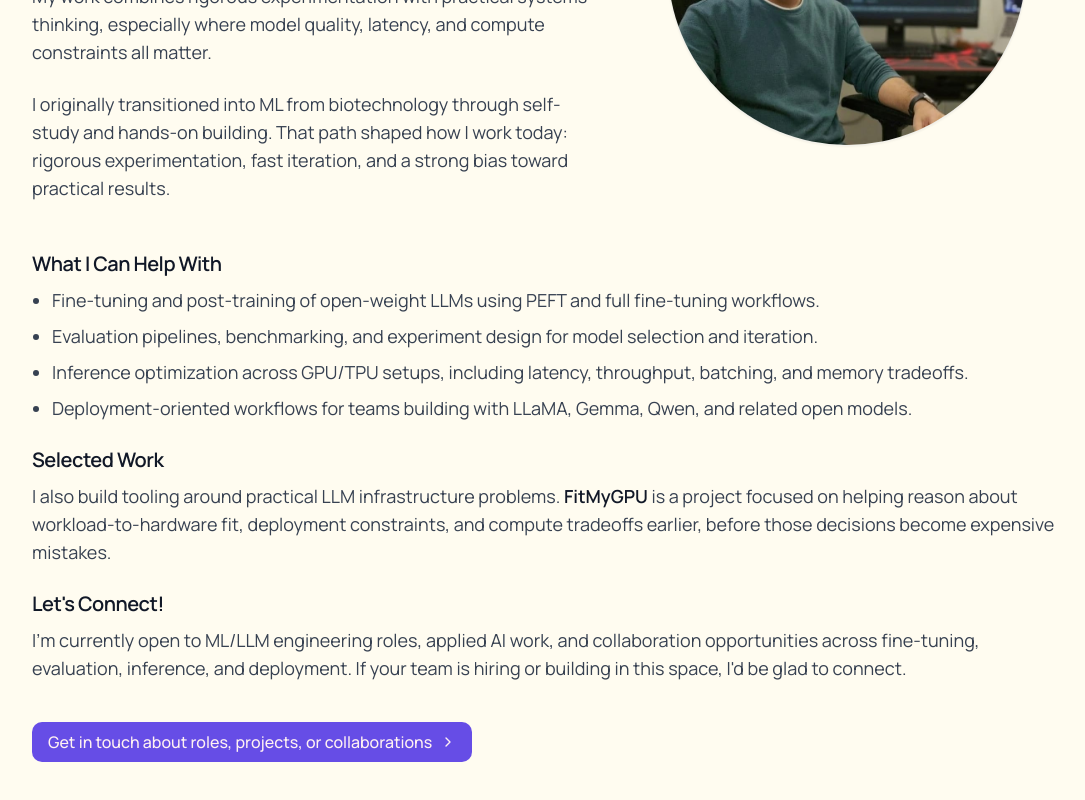
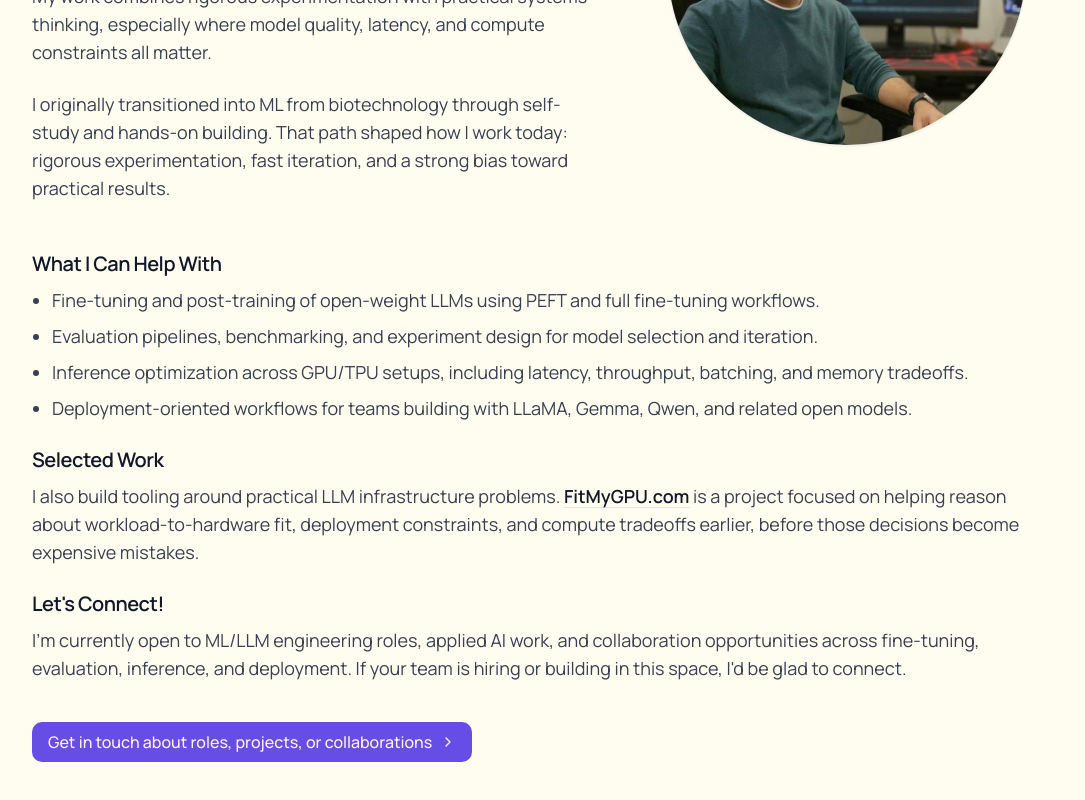
Before and after one commit to kishan5111/personal-site, a React (Vite) app: page / in a window 1280 px wide. Shown: the part 438-1238 px from the top of the page, without its empty margins (96-1181 px from the left). Built offline with nearby package versions, Linux system fonts and the light colour scheme.

Commit message:
Link FitMyGPU on homepage

```diff
--- a/src/pages/Index.tsx
+++ b/src/pages/Index.tsx
@@ -73,7 +73,7 @@ const Index = () => {
             <div>
               <h2 className="text-lg md:text-xl font-semibold mb-2 text-gray-900 dark:text-white-100">Selected Work</h2>
               <p className="text-base md:text-lg text-gray-700 dark:text-gray-50">
-                I also build tooling around practical LLM infrastructure problems. <span className="font-semibold text-gray-900 dark:text-white">FitMyGPU</span> is a project focused on helping reason about workload-to-hardware fit, deployment constraints, and compute tradeoffs earlier, before those decisions become expensive mistakes.
+                I also build tooling around practical LLM infrastructure problems. <a href="https://fitmygpu.com" target="_blank" rel="noreferrer" className="font-semibold text-gray-900 underline decoration-border underline-offset-4 transition-colors hover:text-foreground dark:text-white">FitMyGPU.com</a> is a project focused on helping reason about workload-to-hardware fit, deployment constraints, and compute tradeoffs earlier, before those decisions become expensive mistakes.
               </p>
             </div>
 
```
